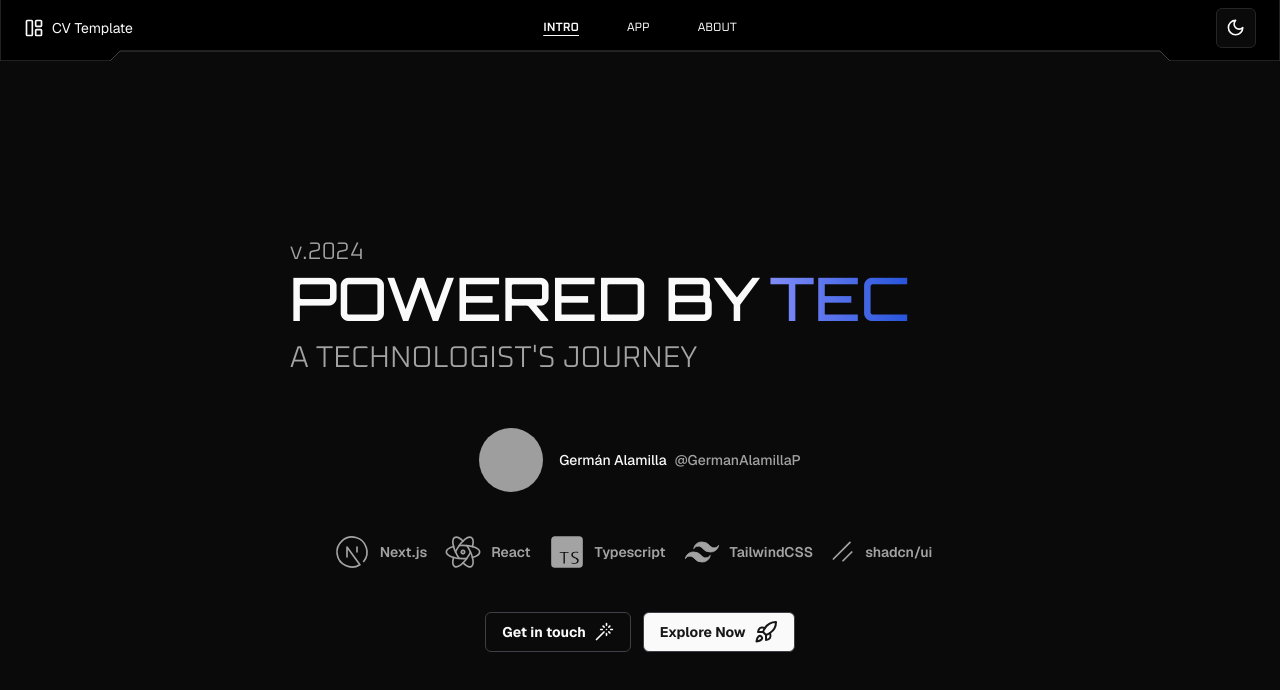
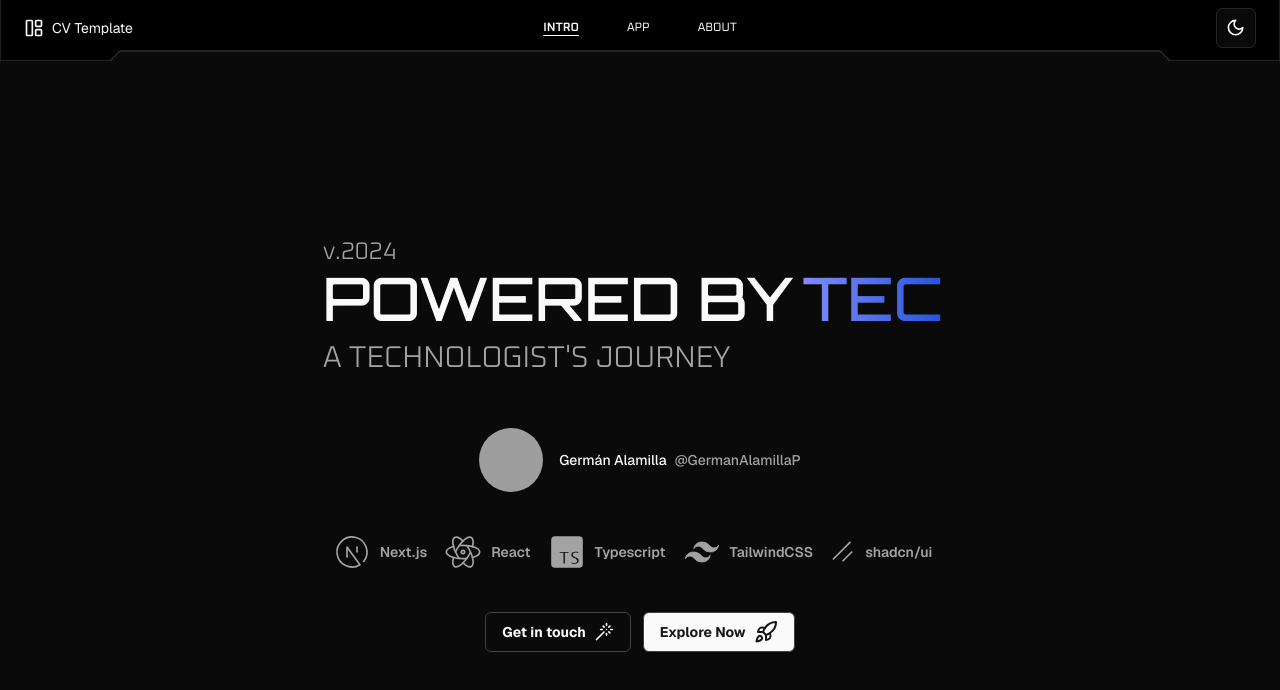
Before and after one commit to gap689/cv, a Next.js app: page / in a window 1280 px wide. Shown: the top 690 px of the page. Built offline with nearby package versions, Linux system fonts and the light colour scheme; grey boxes are pictures that could not be loaded.

Commit message:
changed title size and paddings

```diff
--- a/app/page.tsx
+++ b/app/page.tsx
@@ -9,11 +9,11 @@ import TypewriterComponent from './app/_components/typewriter'
 export default function Home() {
   return (
     <main className="flex min-h-[600px] h-full dark:bg-inherit flex-col items-center justify-center pt-12">
-      <div className='font-light uppercase sm:p-10 p-5 text-pretty'>
+      <div className='font-light uppercase sm:p-10 p-5 text-pretty min-w-full xs:min-w-[360px] sm:min-w-[560px] md:min-w-[680px] xl:min-w-[700px]'>
         <div className='md:text-2xl text-lg lowercase font-light text-muted-foreground font-oxanium'>
           v.2024
         </div>
-        <div className='xs:flex flex-wrap gap-x-2 md:text-6xl text-4xl font-medium font-orbitron text-secondary-foreground min-w-full xs:min-w-[360px] sm:min-w-[560px] md:min-w-[680px] xl:min-w-[700px]'>
+        <div className='xs:flex flex-wrap gap-x-2 xl:text-6xl md:text-[52px] text-4xl font-medium font-orbitron text-secondary-foreground'>
           <h1 className='flex whitespace-nowrap'>Powered By </h1>
           <div className='text-transparent bg-clip-text bg-gradient-to-r dark:from-indigo-400 dark:to-blue-700 from-blue-400 to-blue-800'>
             <TypewriterComponent/>
```
